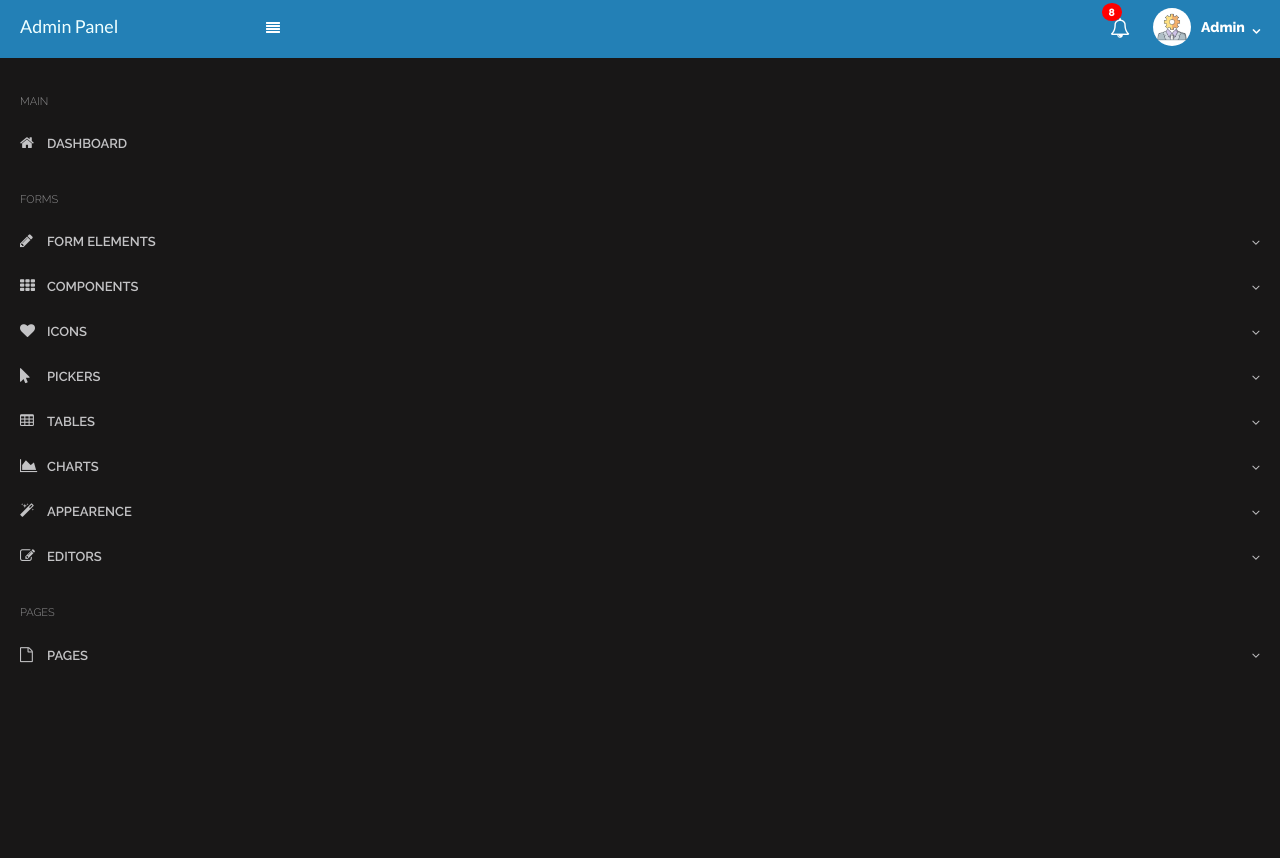
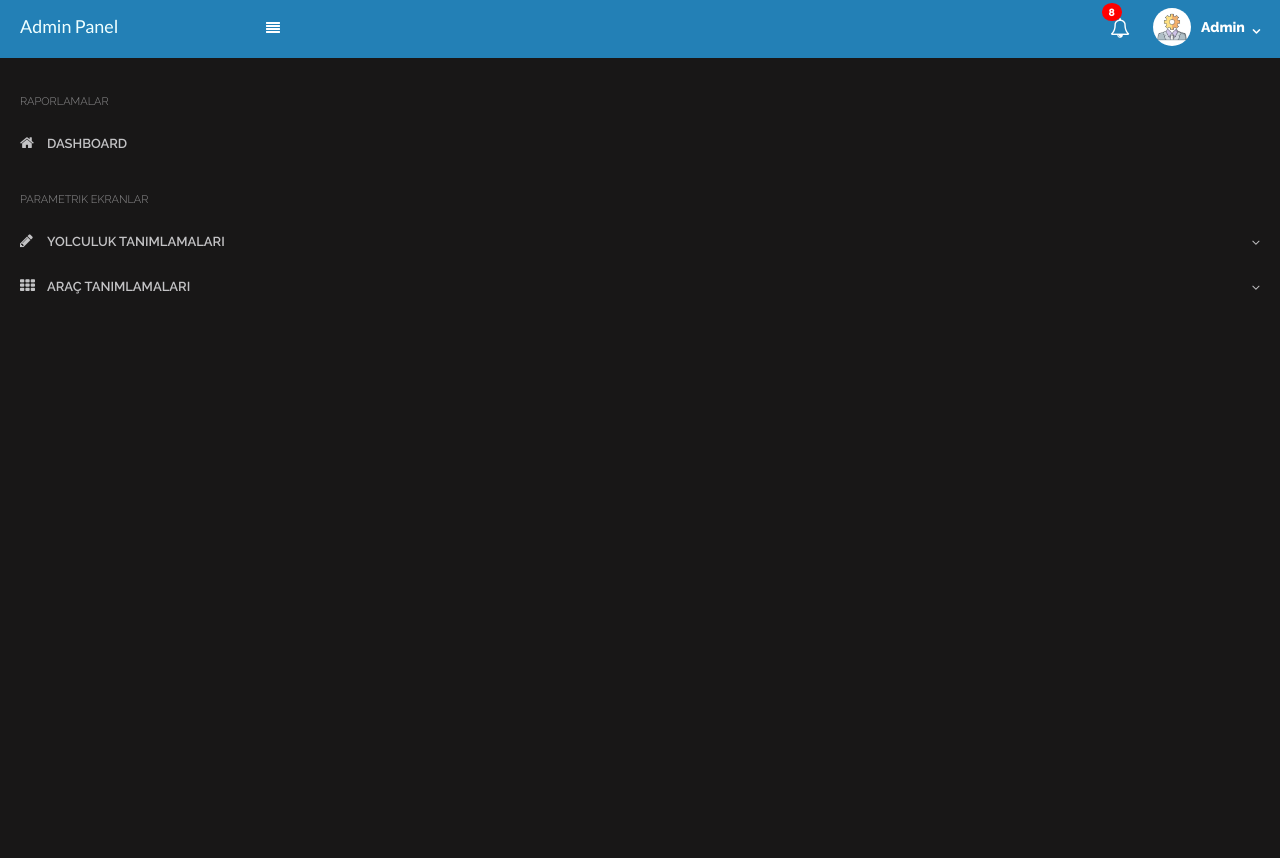
Before and after one commit to ArtunKARA/UmuttepeBusTicketSystem, a CodeIgniter 4 app: template ciapp/app/Views/admin/adminHeader.php in a window 1280 px wide. Run offline with PHP 8.4 and a stand-in for CodeIgniter, Linux system fonts and the light colour scheme; the template is opened without the code that fills it, so the values that code supplies are empty; some libraries are stand-ins or nearby versions.

Commit message:
admin otobüs database

```diff
--- a/ciapp/app/Config/Database.php
+++ b/ciapp/app/Config/Database.php
@@ -27,9 +27,9 @@ class Database extends Config
     public array $default = [
         'DSN'          => '',
         'hostname'     => 'localhost',
-        'username'     => '',
-        'password'     => '',
-        'database'     => '',
+        'username'     => 'root',
+        'password'     => 'root',
+        'database'     => 'UMUTTEPEOTOBUSBILETSISTEMI',
         'DBDriver'     => 'MySQLi',
         'DBPrefix'     => '',
         'pConnect'     => false,
--- a/ciapp/app/Views/admin/adminHeader.php
+++ b/ciapp/app/Views/admin/adminHeader.php
@@ -143,7 +143,7 @@
     <div class="sidebar-content">
         <ul class="navigation">
             <li class="navigation-header">
-                <span>Main</span>
+                <span>Raporlamalar</span>
                 <i class="icon-menu"></i>
             </li>
 
@@ -152,86 +152,22 @@
             </li>
 
             <li class="navigation-header">
-                <span>Forms</span>
+                <span>Parametrik Ekranlar</span>
                 <i class="icon-menu"></i>
             </li>
 
             <li>
-                <a href="index.html"><i class="fa fa-pencil"></i> <span>Form Elements</span></a>
+                <a href="index.html"><i class="fa fa-pencil"></i> <span>Yolculuk Tanımlamaları</span></a>
                 <ul>
-                    <li><a href="inputs.html">Inputs</a></li>
-                    <li><a href="input_groups.html">Input Groups</a></li>
-                    <li><a href="layout_horizontal.html">Horizontal Layout</a></li>
-                    <li><a href="layout_vertical.html">Vertical Layout</a></li>
+                    <li><a href="inputs.html">Şehir</a></li>
+                    <li><a href="input_groups.html">Sefer</a></li>
                 </ul>
             </li>
 
             <li>
-                <a href="index.html"><i class="fa fa-th"></i> <span>Components</span></a>
+                <a href="index.html"><i class="fa fa-th"></i> <span>Araç Tanımlamaları</span></a>
                 <ul>
-                    <li><a href="components_buttons.html">Buttons</a></li>
-                    <li><a href="components_dropdowns.html">Dropdown Menus</a></li>
-                    <li><a href="components_navs.html">Tabs, Accordions &amp; Navs</a></li>
-                    <li><a href="components_badges.html">Labels &amp; Badges</a></li>
-                    <li><a href="components_alerts.html">Alerts</a></li>
-                </ul>
-            </li>
-
-            <li>
-                <a href="index.html"><i class="fa fa-heart"></i> <span>Icons</span></a>
-                <ul>
-                    <li><a href="icons_fontawesome.html">Font Awesome</a></li>
-                </ul>
-            </li>
-
-            <li>
-                <a href="index.html"><i class="fa fa-mouse-pointer"></i> <span>Pickers</span></a>
-                <ul>
-                    <li><a href="pickers_date.html">Date Pickers</a></li>
-                    <li><a href="pickers_time.html">Time Pickers</a></li>
-                </ul>
-            </li>
-
-            <li>
-                <a href="index.html"><i class="fa fa-table"></i> <span>Tables</span></a>
-                <ul>
-                    <li><a href="tables_basic.html">Basic Tables</a></li>
-                    <li><a href="tables_datatables.html">Data Tables</a></li>
-                </ul>
-            </li>
-
-            <li>
-                <a href="index.html"><i class="fa fa-area-chart"></i> <span>Charts</span></a>
-                <ul>
-                    <li><a href="charts_chartist.html">Chartist.js</a></li>
-                </ul>
-            </li>
-
-            <li>
-                <a href="index.html"><i class="fa fa-magic"></i> <span>Appearence</span></a>
-                <ul>
-                    <li><a href="appearence_panels.html">Content Panels</a></li>
-                    <li><a href="appearence_typography.html">Typography</a></li>
-                </ul>
-            </li>
-
-            <li>
-                <a href="index.html"><i class="fa fa-edit"></i> <span>Editors</span></a>
-                <ul>
-                    <li><a href="editors_ck.html">CK Editor</a></li>
-                </ul>
-            </li>
-
-            <li class="navigation-header">
-                <span>Pages</span>
-                <i class="icon-menu"></i>
-            </li>
-
-            <li>
-                <a href="index.html"><i class="fa fa-file-o"></i> <span>Pages</span></a>
-                <ul>
-                    <li><a href="pages_login.html">Login</a></li>
-                    <li><a href="pages_register.html">Register</a></li>
+                    <li><a href="components_buttons.html">Otobüs</a></li>
                 </ul>
             </li>
         </ul>
```
Also changed, not shown: ciapp/app/Config/Routes.php (+10 -1 lines), ciapp/app/Controllers/Admin.php (+14 -0 lines), ciapp/app/Models/OtobusModel.php (added, +12 -0 lines), ciapp/app/Views/admin/AracTanimlari/Otobus/index.php (added, +45 -0 lines).
